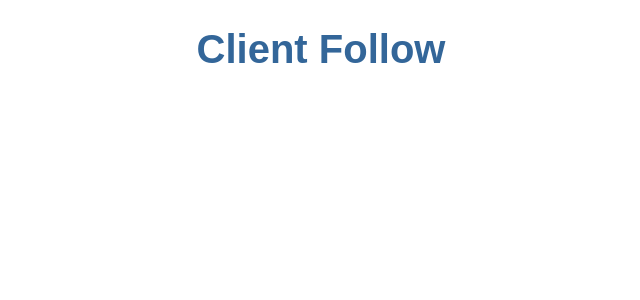
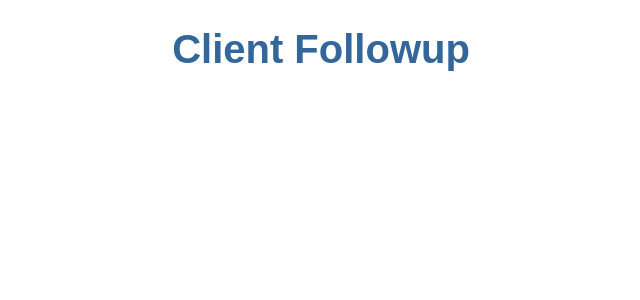
Before and after one commit to derrickserbia/client-followup, an Angular app: page / in a window 1280 px wide. Shown: the top 300 px of the page, without its empty margins (319-959 px from the left). Built offline with nearby package versions, Linux system fonts and the light colour scheme.

Commit message:
Add app-routing

```diff
--- a/src/app/app.component.ts
+++ b/src/app/app.component.ts
@@ -6,5 +6,5 @@ import { Component } from '@angular/core';
   styleUrls: ['./app.component.css']
 })
 export class AppComponent {
-  title = 'Client Follow';
+  title = 'Client Followup';
 }
--- a/src/app/app.module.ts
+++ b/src/app/app.module.ts
@@ -3,6 +3,7 @@ import { NgModule } from '@angular/core';
 
 
 import { AppComponent } from './app.component';
+import { AppRoutingModule } from './/app-routing.module';
 
 
 @NgModule({
@@ -10,7 +11,8 @@ import { AppComponent } from './app.component';
     AppComponent
   ],
   imports: [
-    BrowserModule
+    BrowserModule,
+    AppRoutingModule
   ],
   providers: [],
   bootstrap: [AppComponent]
```
Also changed, not shown: src/app/app-routing.module.ts (added, +8 -0 lines).
